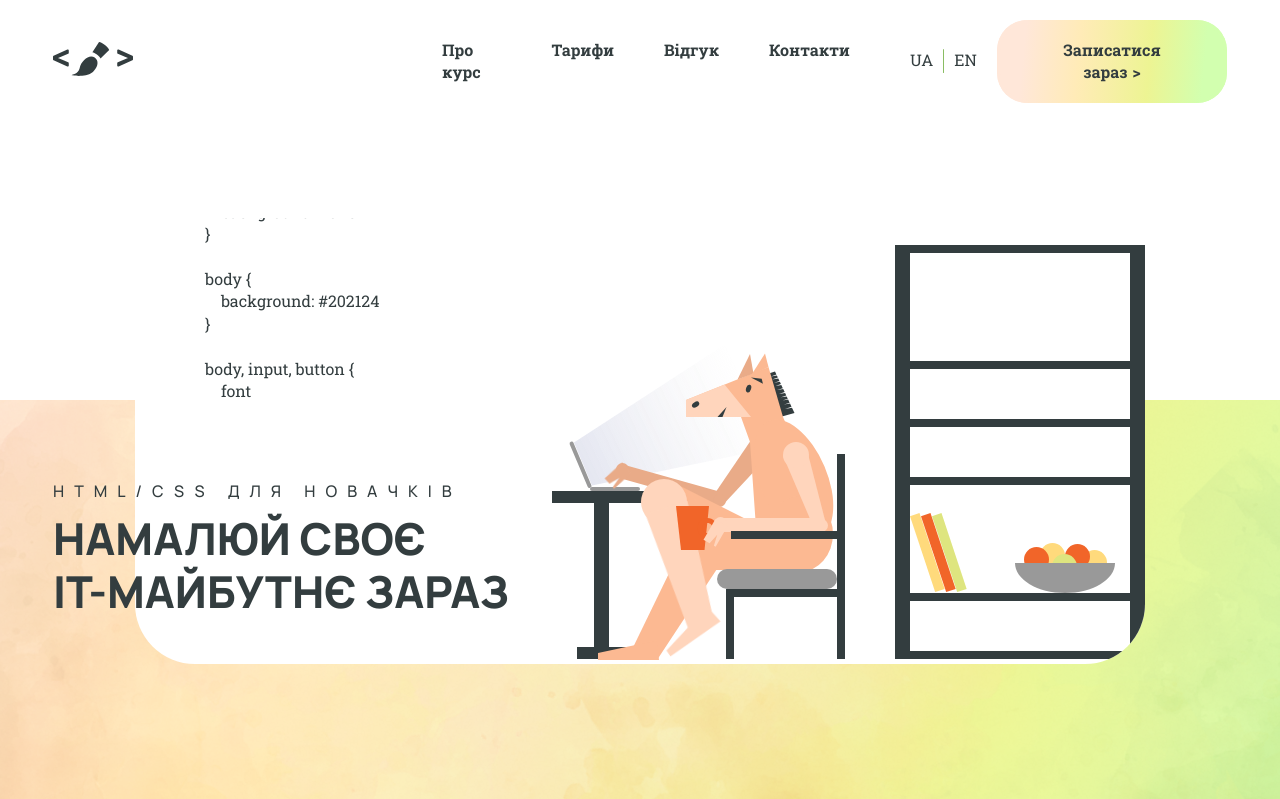
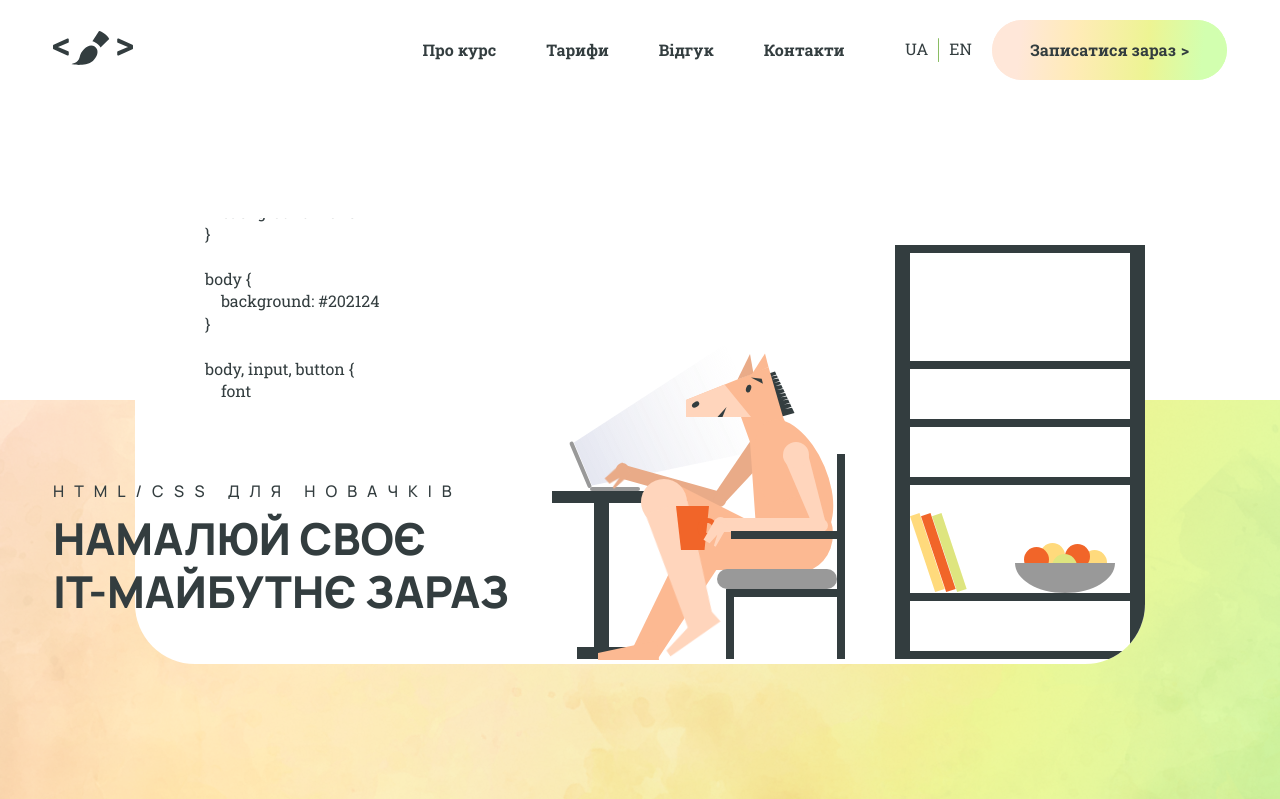
Before and after one commit to estellabuka/drawitnow, a PHP site: page / in a window 1280 px wide. Shown: the top 799 px of the page. Run offline with PHP 8.4, Linux system fonts and the light colour scheme.

Commit message:
updating margin in header

```diff
--- a/css/header-footer.css
+++ b/css/header-footer.css
@@ -26,7 +26,7 @@
 }
 
 .menubox {
-    margin-left: 284px;
+    margin-left: 264px;
     display: flex;
 }
 
```
